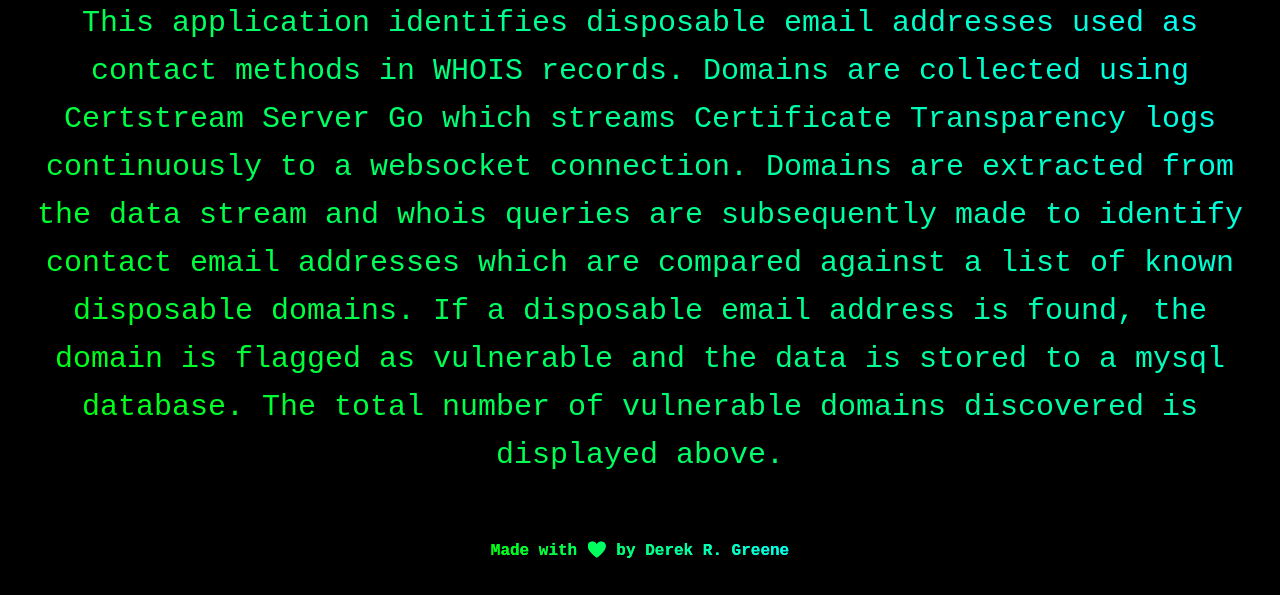
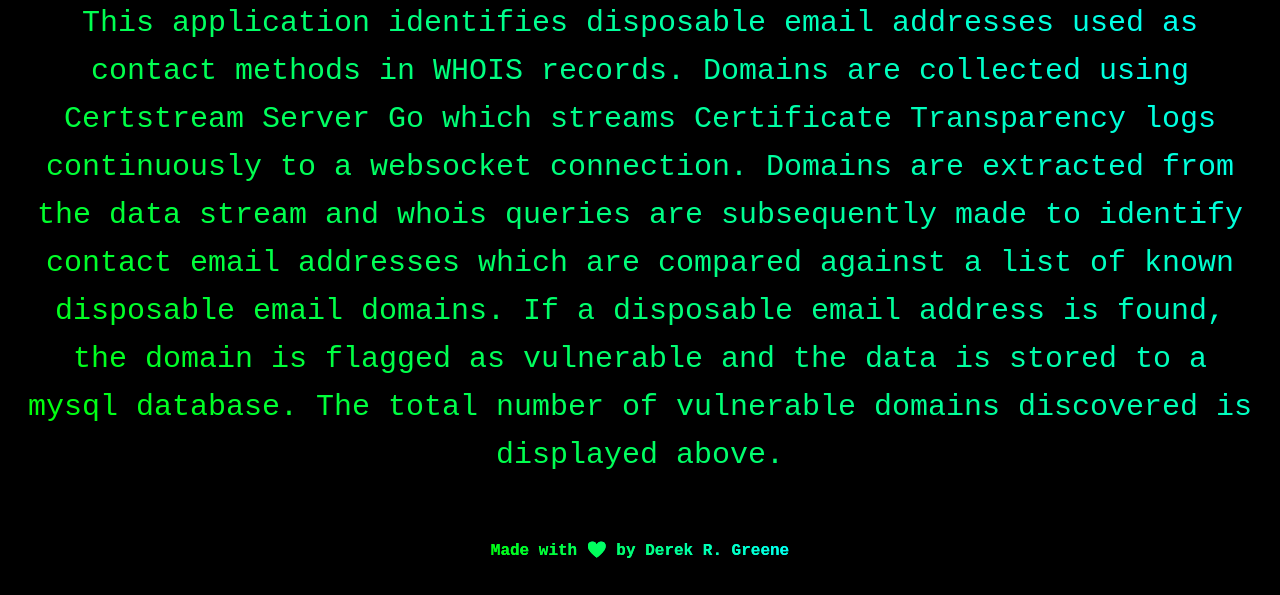
Before and after one commit to derekgreene11/WebPKI, a Flask app: page / in a window 1280 px wide. Shown: the part 245-840 px from the top of the page. Run offline with Flask 3, Linux system fonts and the light colour scheme; data that the repository does not hold is empty.

Commit message:
Update index.html

```diff
--- a/templates/index.html
+++ b/templates/index.html
@@ -71,7 +71,7 @@
     <p class="vulnerable-domains"><strong>Vulnerable domains discovered: {{ total_records }}</strong></p>
 
     <p>This application identifies disposable email addresses used as contact methods in WHOIS records. Domains are collected using Certstream Server Go which streams Certificate Transparency logs continuously to a websocket connection.
-        Domains are extracted from the data stream and whois queries are subsequently made to identify contact email addresses which are compared against a list of known disposable domains.
+        Domains are extracted from the data stream and whois queries are subsequently made to identify contact email addresses which are compared against a list of known disposable email domains.
         If a disposable email address is found, the domain is flagged as vulnerable and the data is stored to a mysql database. The total number of vulnerable domains discovered is displayed above.
     </p>
 
```
